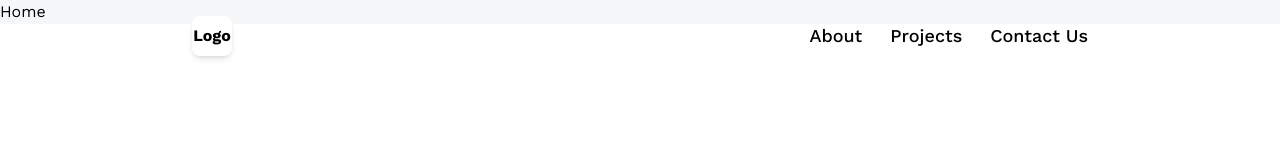
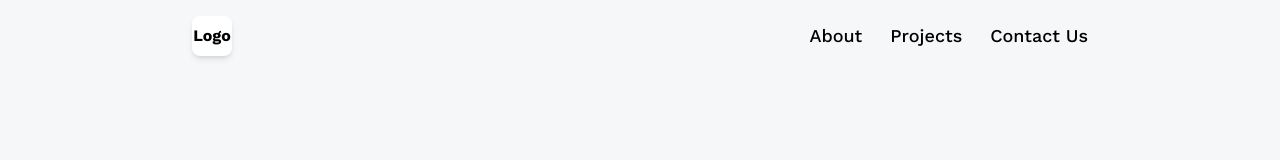
Before and after one commit to vbasoon/3d-portfolio, a React (Vite) app: page / in a window 1280 px wide. Shown: the top 160 px of the page. Built offline with nearby package versions, Linux system fonts and the light colour scheme.

Commit message:
Home page

```diff
--- a/src/pages/Home.jsx
+++ b/src/pages/Home.jsx
@@ -1,6 +1,8 @@
 const Home = () => {
   return (
-    <div>Home</div>
+    <section className="w-full h-screen relative">
+
+    </section>
   )
 }
 
```
